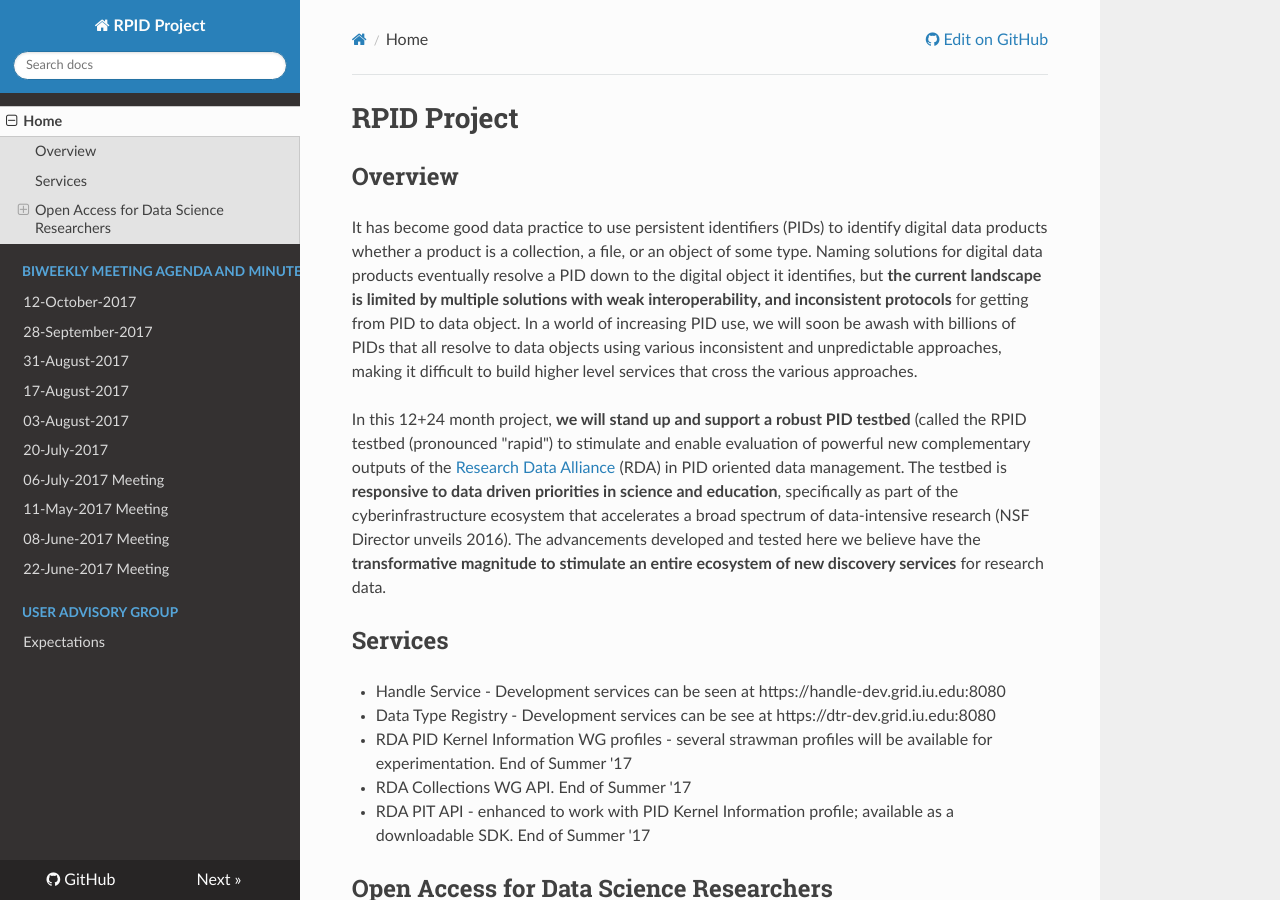
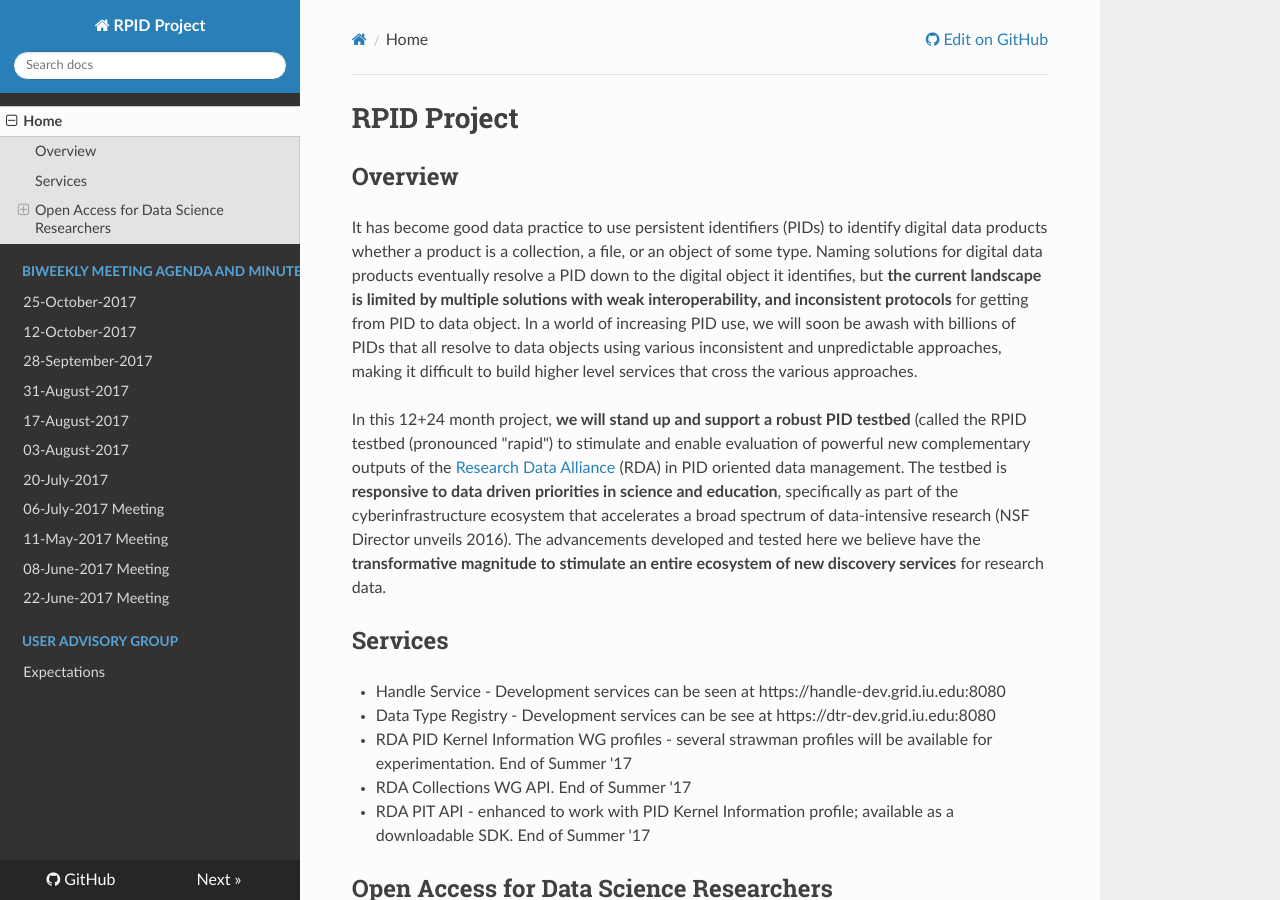
Before and after one commit to rpidproject/rpid, an MkDocs documentation site: the page built from docs/index.md, in a window 1280 px wide and 900 px high. Built offline with MkDocs 1.6.1, drawn with Linux system fonts in a browser that asks for light colours; nearby versions of some CDN libraries; old or Windows-style settings are respelled for this version of MkDocs.

Commit message:
Update mkdocs.yml

```diff
--- a/mkdocs.yml
+++ b/mkdocs.yml
@@ -9,6 +9,7 @@ extra_css:
 pages:
 - Home: 'index.md'
 - BiWeekly Meeting Agenda and Minutes:
+  - '25-October-2017': '25-October-2017.md'
   - '12-October-2017': '12-October-2017.md'
   - '28-September-2017': '28-September-2017.md'
   - '31-August-2017': '31-August-2017.md'
```
